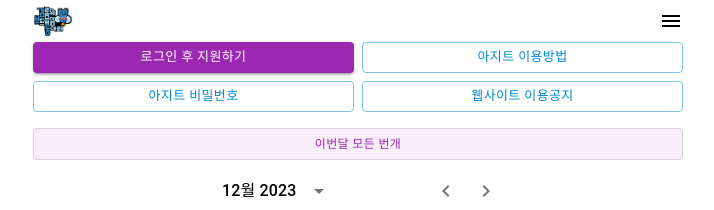
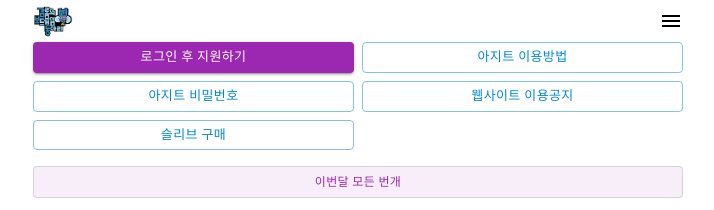
Before and after one commit to gamrom/gbd, a Next.js app: page / in a window 1280 px wide. Shown: the top 210 px of the page, without its empty margins (282-996 px from the left). Built offline with nearby package versions, Linux system fonts and the light colour scheme; no server answers.

Commit message:
공지사항 수정

```diff
--- a/app/notices.tsx
+++ b/app/notices.tsx
@@ -9,6 +9,7 @@ import { LoadingComp } from "./loadingComp";
 import { useRouter } from 'next/navigation';
 import dayjs from "dayjs";
 import { useEffect } from "react";
+import Link from "next/link";
 
 export const Notices = () => {
   const router = useRouter();
@@ -81,6 +82,13 @@ export const Notices = () => {
           <Button key={notice.id} onClick={() => handleClickNotice({ noticeId: notice.id, canAccess: notice.canAccess })} variant="outlined" color="info" size="small">{notice.title}</Button>
         )
       })}
+      {
+        <Button size="small" variant="outlined">
+          <Link color="secondary" className="no-underline text-[#0288d1]" target="_blank" href="https://gamromboard.notion.site/af19c7f8fd434d198a263590ce10c0de?pvs=4">
+            슬리브 구매
+          </Link>
+        </Button>
+      }
 
       <Modal
         open={isModalOpen}
```
